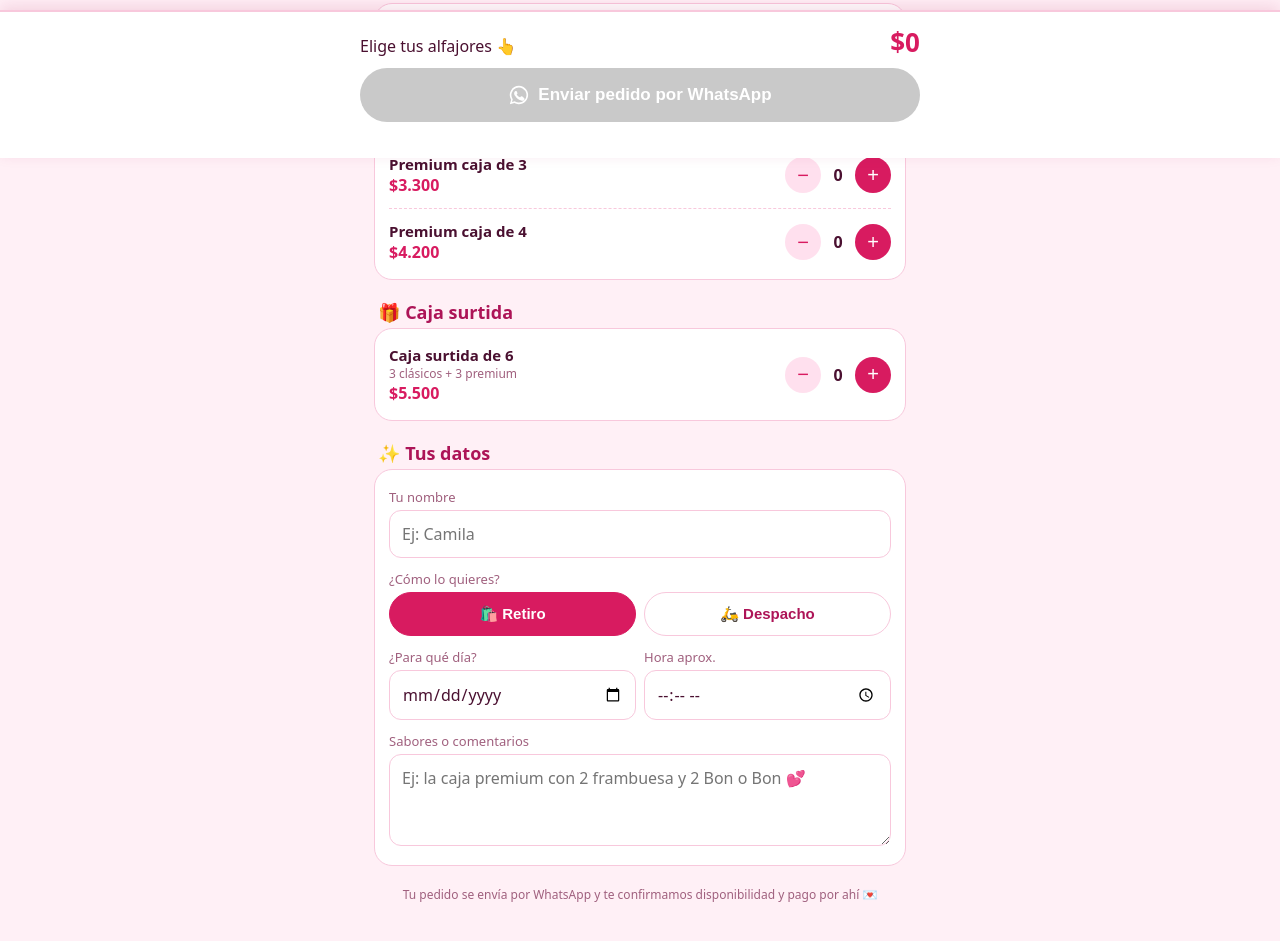
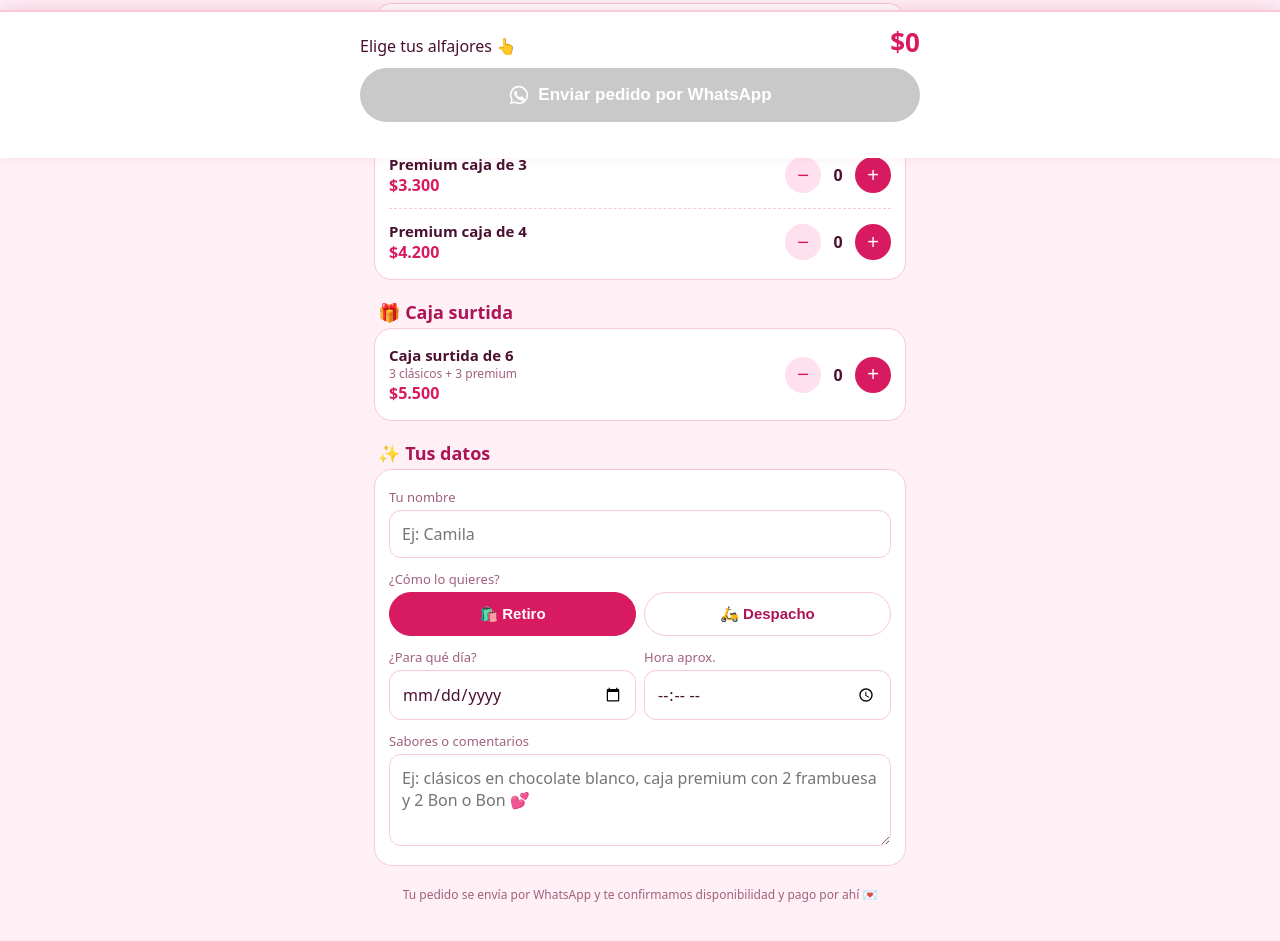
Before and after one commit to Jonhv19/FrancaAlfajoria, a plain HTML site: page index.html in a window 1280 px wide. Shown: the part 642-1583 px from the top of the page. Drawn offline with Linux system fonts and the light colour scheme.

Commit message:
Update textarea placeholder text for comments

```diff
--- a/index.html
+++ b/index.html
@@ -68,7 +68,7 @@ footer{text-align:center;color:var(--sub);font-size:12px;margin-top:20px}
       <div style="flex:1"><label>Hora aprox.</label><input id="hora" type="time"></div>
     </div>
     <label>Sabores o comentarios</label>
-    <textarea id="coment" rows="3" placeholder="Ej: la caja premium con 2 frambuesa y 2 Bon o Bon 💕"></textarea>
+    <textarea id="coment" rows="3" placeholder="Ej: clásicos en chocolate blanco, caja premium con 2 frambuesa y 2 Bon o Bon 💕"></textarea>
   </div>
   <footer>Tu pedido se envía por WhatsApp y te confirmamos disponibilidad y pago por ahí 💌</footer>
 </main>
```
